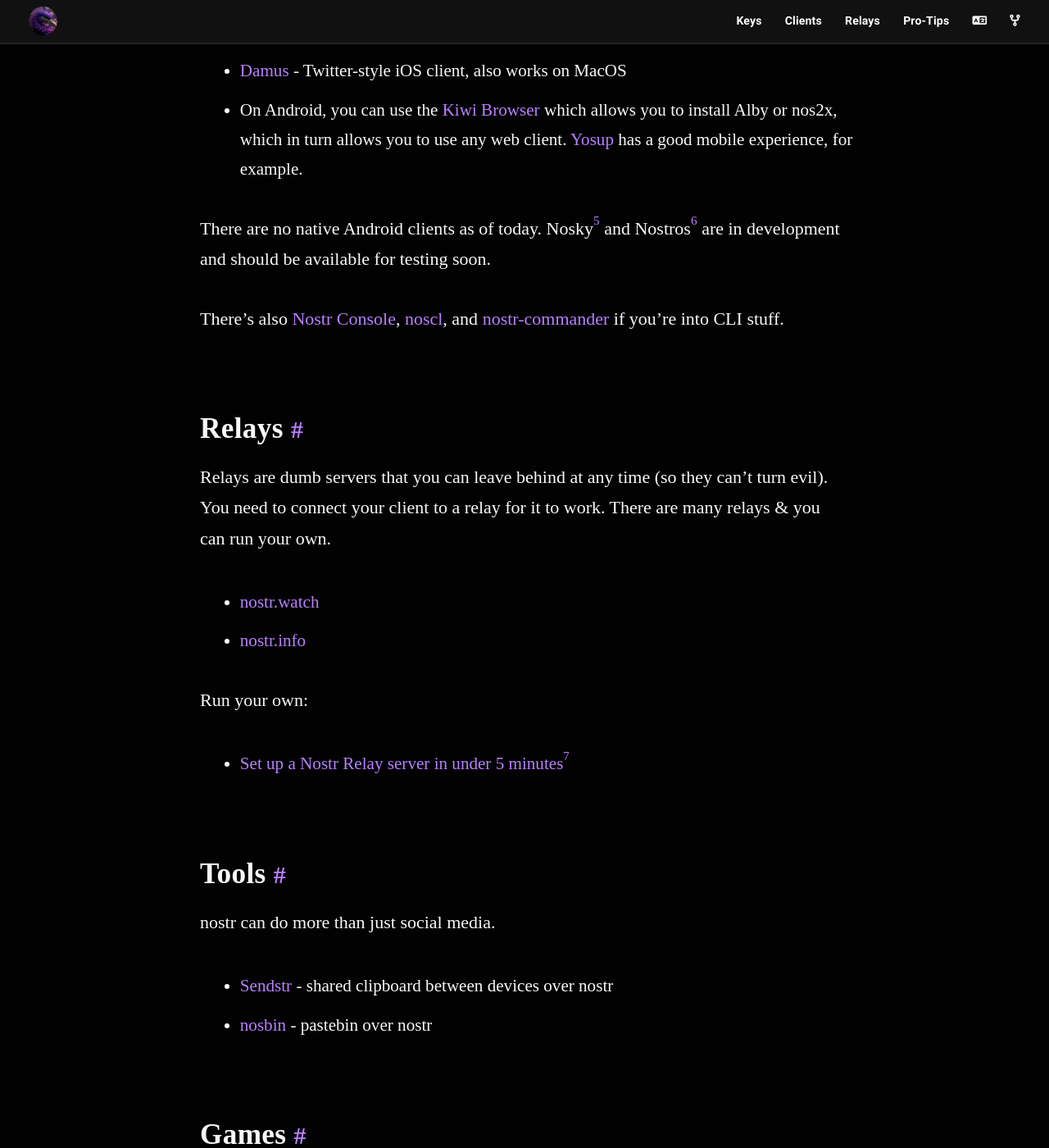
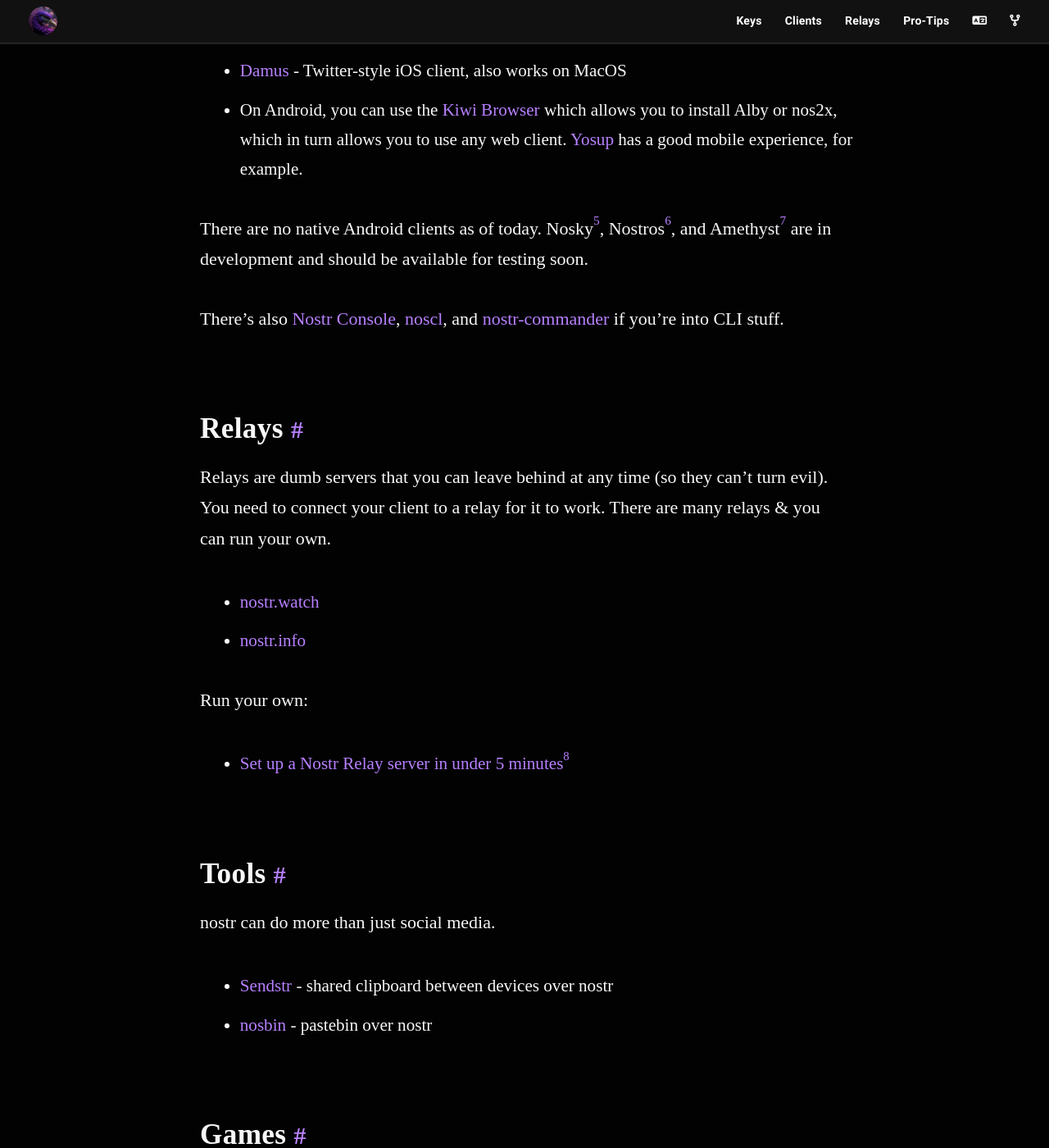
Before and after one commit to nostr-resources/nostr-resources.github.io, a Jekyll site: the page built from index.md, in a window 1280 px wide and 1400 px high, scrolled down 3204 px. Shown: the whole window at 82% size. Built offline with Jekyll 4.4.1, drawn with Linux system fonts in a browser that asks for light colours; some web fonts are replaced; some of the changed text lies outside the part shown.

Commit message:
Add amethyst Android client

```diff
--- a/index.md
+++ b/index.md
@@ -84,11 +84,12 @@ Mobile clients:
 - [Damus](https://testflight.apple.com/join/CLwjLxWl) - Twitter-style iOS client, also works on MacOS
 - On Android, you can use the [Kiwi Browser](https://kiwibrowser.com/) which allows you to install Alby or nos2x, which in turn allows you to use any web client. [Yosup](https://yosup.app/) has a good mobile experience, for example.
 
-There are no native Android clients as of today. Nosky[^nosky] and Nostros[^nostros]
+There are no native Android clients as of today. Nosky[^nosky], Nostros[^nostros], and Amethyst[^amethyst]
 are in development and should be available for testing soon.
 
 [^nosky]: [KotlinGeekDev/Nosky](https://github.com/KotlinGeekDev/Nosky)
 [^nostros]: [KoalaSat/nostros](https://github.com/KoalaSat/nostros)
+[^amethyst]: [vitorpamplona/amethyst](https://github.com/vitorpamplona/amethyst/)
 
 There's also [Nostr Console](https://github.com/vishalxl/nostr_console),
 [noscl](https://github.com/fiatjaf/noscl), and
```
